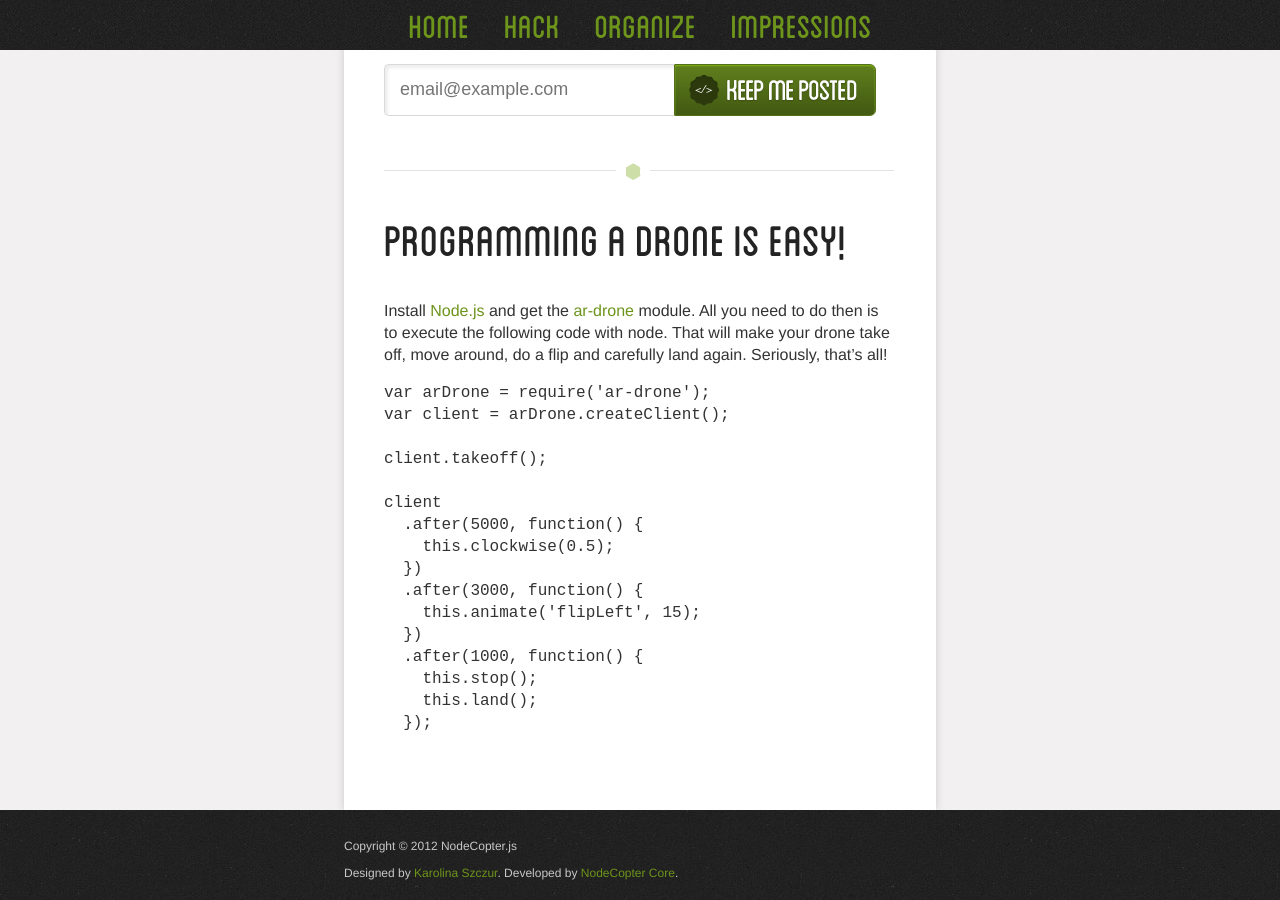
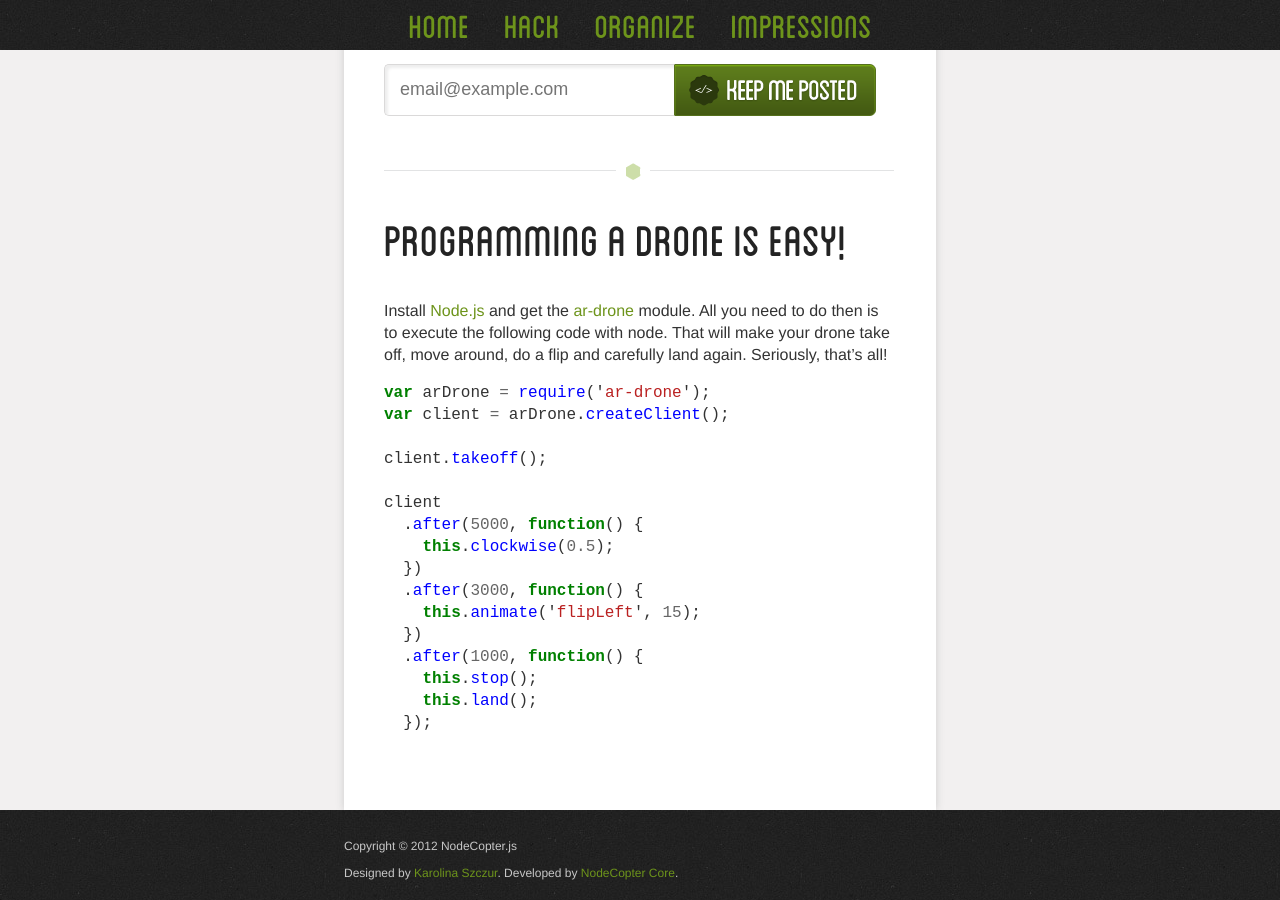
Before and after one commit to nodecopter/nodecopter.com, a Jekyll site: the page built from index.md, in a window 1280 px wide and 900 px high, scrolled down 2243 px. Built offline with Jekyll 4.4.1, drawn with Linux system fonts in a browser that asks for light colours.

Commit message:
Fix kramdown code blocks

````diff
--- a/index.md
+++ b/index.md
@@ -79,7 +79,7 @@ Install [Node.js](http://nodejs.org) and get the
 to execute the following code with node. That will make your drone take off,
 move around, do a flip and carefully land again. Seriously, that's all!
 
-```
+~~~javascript
 var arDrone = require('ar-drone');
 var client = arDrone.createClient();
 
@@ -96,4 +96,4 @@ client
     this.stop();
     this.land();
   });
-```
+~~~
````
Also changed, not shown: hack.md (+2 -2 lines).
